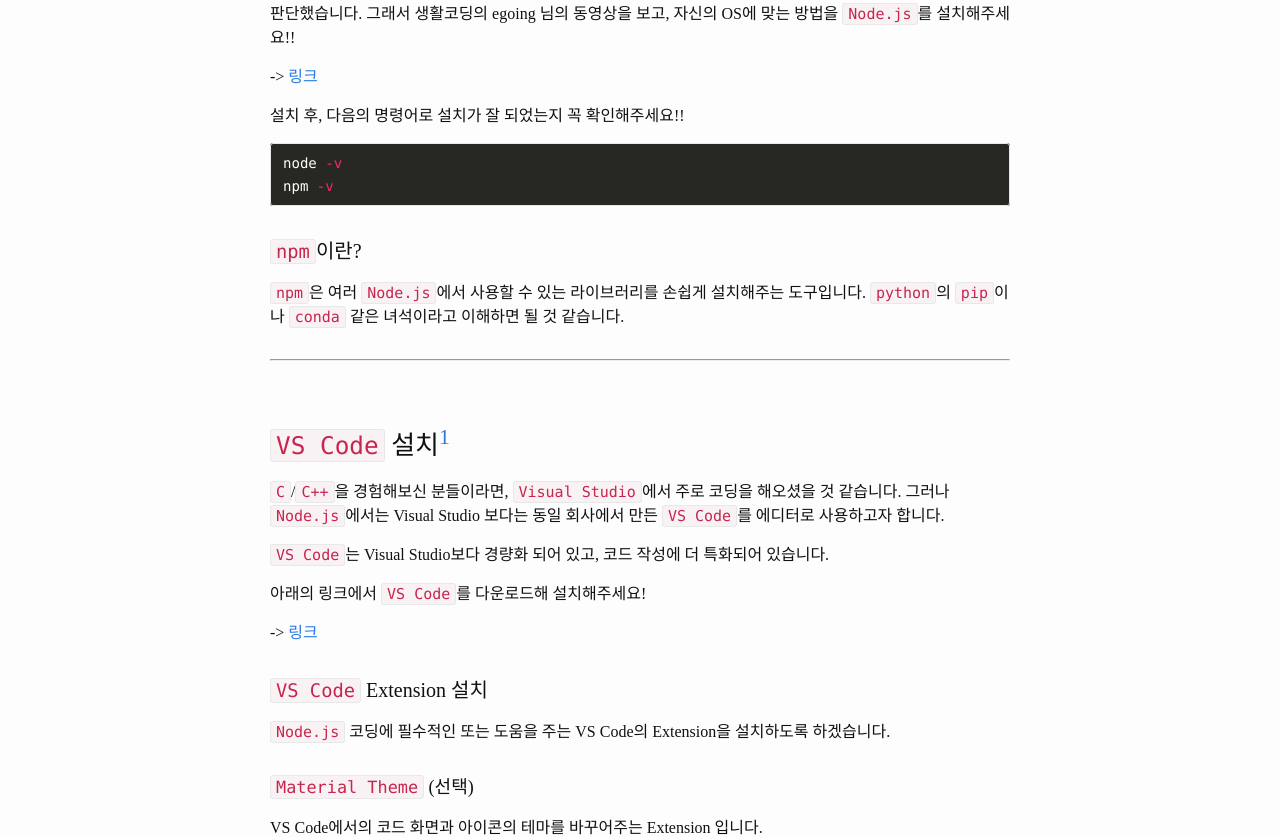
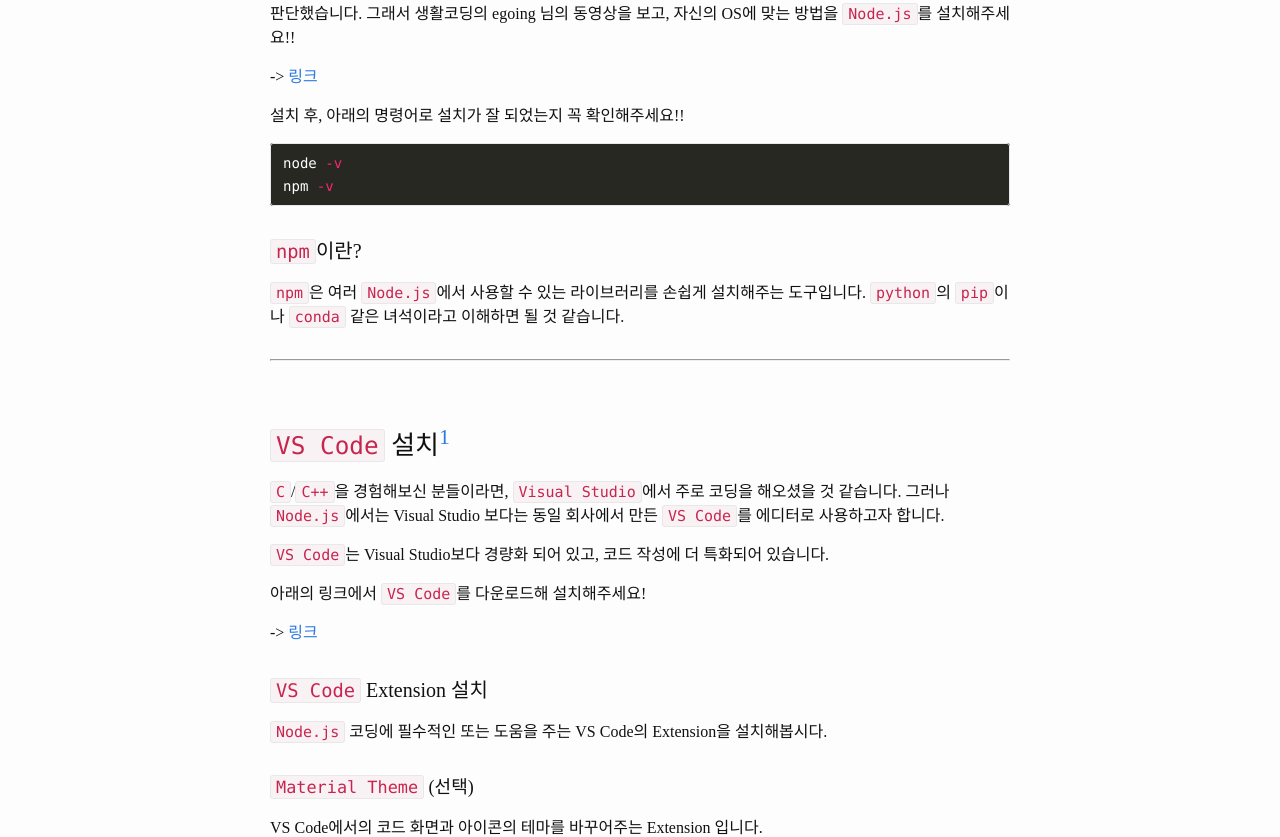
Before and after one commit to PoApper/backend-seminar, a Jekyll site: the page built from _posts/2020-10-04-Dev-setting.md, in a window 1280 px wide and 1400 px high. Shown: the part 498-1335 px from the top of the window. Built offline with Jekyll 4.4.1, drawn with Linux system fonts in a browser that asks for light colours; some web fonts are replaced; some of the changed text lies outside the part shown.

Commit message:
fix typo

````diff
--- a/_posts/2020-10-04-Dev-setting.md
+++ b/_posts/2020-10-04-Dev-setting.md
@@ -16,7 +16,7 @@
 
 -> [링크](https://opentutorials.org/course/3332/21029)
 
-설치 후, 다음의 명령어로 설치가 잘 되었는지 꼭 확인해주세요!!
+설치 후, 아래의 명령어로 설치가 잘 되었는지 꼭 확인해주세요!!
 
 ``` shell
 node -v
@@ -41,8 +41,7 @@
 
 #### `VS Code` Extension 설치
 
-`Node.js` 코딩에 필수적인 또는 도움을 주는 VS Code의 Extension을 설치하도록 하겠습니다.
-
+`Node.js` 코딩에 필수적인 또는 도움을 주는 VS Code의 Extension을 설치해봅시다.
 
 ##### `Material Theme` (선택)
 VS Code에서의 코드 화면과 아이콘의 테마를 바꾸어주는 Extension 입니다.
````
Also changed, not shown: other parts of _posts/2020-10-04-Dev-setting.md (+1 -1 lines).
